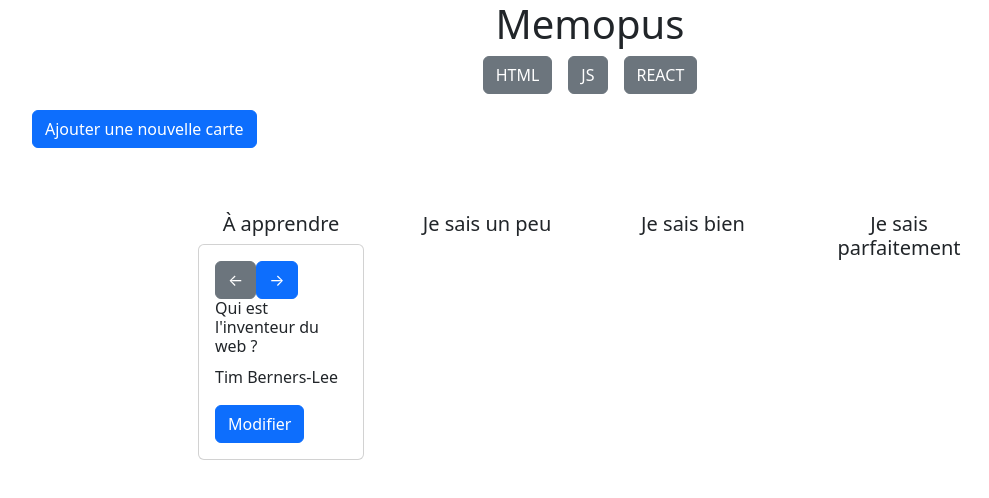
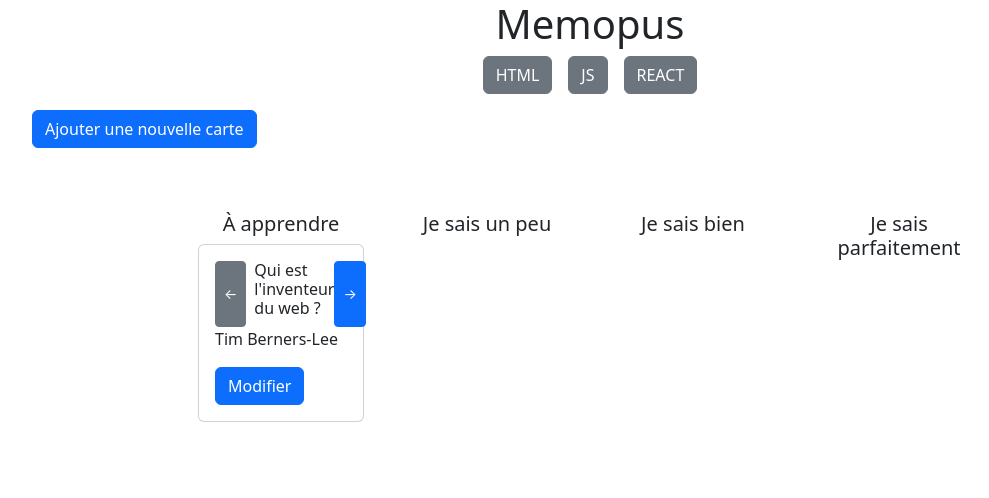
Before and after one commit to GAUTIERSebastien/like_memopus, a React (Create React App) app: page / in a window 1280 px wide. Both pictures are taken after a click on the button "HTML". Shown: the top 498 px of the page, without its empty margins (50-1039 px from the left). Built offline with nearby package versions, Linux system fonts and the light colour scheme; data requests are answered from the project's data file.

Commit message:
Add style => Card

```diff
--- a/src/components/Card.tsx
+++ b/src/components/Card.tsx
@@ -64,20 +64,21 @@ const Card = (props: any) => {
           </div>
         ) : (
           <>
+            <section className="d-flex">
               <button
-              className="btn btn-secondary"
+                className="btn btn-secondary btn-sm me-2"
                 onClick={() => props.moveCard && props.moveCard("left")}
               >
                 ←
               </button>
+              <h6 className="card-title">{question}</h6>
               <button
-              className="btn btn-primary"
+                className="btn btn-primary btn-sm me-2"
                 onClick={() => props.moveCard && props.moveCard("right")}
               >
                 →
               </button>
-
-            <h6 className="card-title">{question}</h6>
+            </section>
             <p className="card-text">{answer}</p>
             <button
               className="btn btn-primary"
```
Lines whose indentation alone changed are shown as unchanged.
